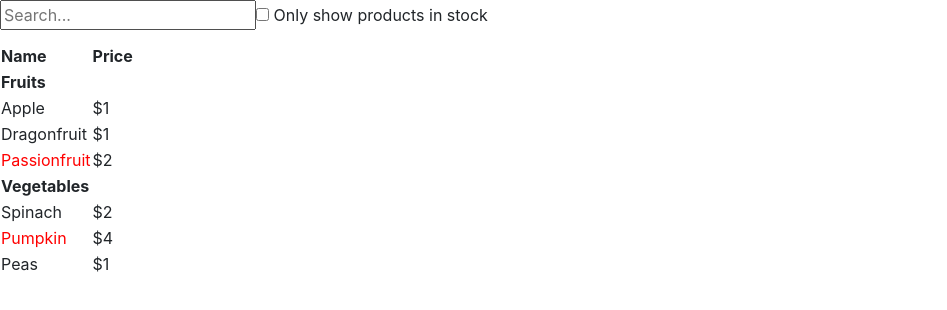
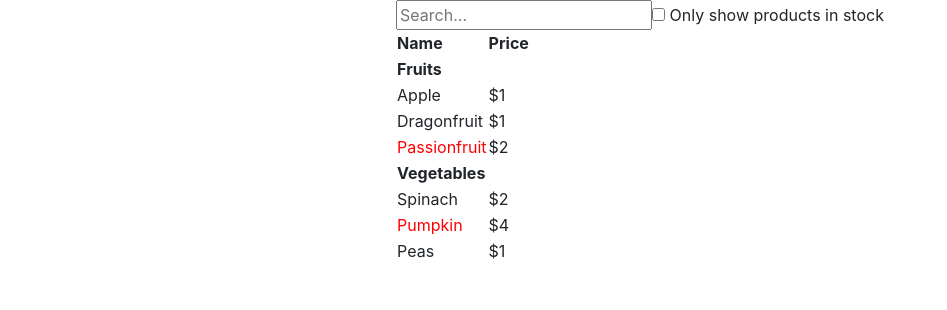
Before and after one commit to viniNascimento63/React, a React (Create React App) app in the folder thinking-in-react/fruits-vegetables/: page / in a window 1280 px wide. Shown: the top 310 px of the page, without its empty margins (0-947 px from the left). Built offline with nearby package versions, Linux system fonts and the light colour scheme.

Commit message:
Estilizando com bootstrap
Definindo o a flexbox e alinhando o container ao centro

```diff
--- a/thinking-in-react/fruits-vegetables/src/App.jsx
+++ b/thinking-in-react/fruits-vegetables/src/App.jsx
@@ -84,6 +84,7 @@ function SearchBar({
     onInStockOnlyChange
 }) {
     return (
+        <div className="">
             <form>
                 <input
                     type="text"
@@ -92,7 +93,6 @@ function SearchBar({
                     onChange={(e) => { onFilterTextChange(e.target.value) }}
                 />
                 <label>
-                <p>
                     <input
                         type="checkbox"
                         checked={inStockOnly}
@@ -100,9 +100,9 @@ function SearchBar({
                     />
                     {' '}
                     Only show products in stock
-                </p>
                 </label>
             </form>
+        </div>
     );
 }
 
@@ -110,7 +110,8 @@ function FilterProductTable({ products }) {
     const [filterText, setFilterText] = useState('');
     const [inStockOnly, setInStockOnly] = useState(false);
     return (
-        <div>
+        <div className="container d-flex justify-content-center">
+            <div className="grid">
                 <SearchBar
                     filterText={filterText}
                     inStockOnly={inStockOnly}
@@ -118,6 +119,7 @@ function FilterProductTable({ products }) {
                     onInStockOnlyChange={setInStockOnly}
                 />
                 <ProductTable products={products} filterText={filterText} inStockOnly={inStockOnly} />
+            </div>
         </div>
     );
 }
```
Lines whose indentation alone changed are shown as unchanged.
